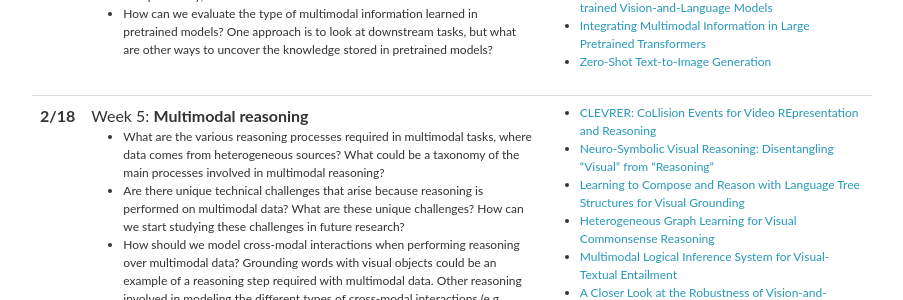
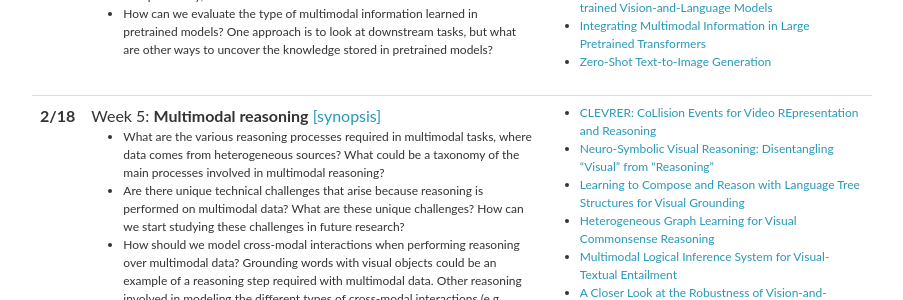
Before and after one commit to CMU-MultiComp-Lab/adv-mmml-course, a Jekyll site: the page built from _pages/schedule.md, in a window 1280 px wide and 900 px high, scrolled down 1150 px. Shown: the part 154-454 px from the top of the window, without its empty margins (188-1091 px from the left). Built offline with Jekyll 4.4.1, drawn with Linux system fonts in a browser that asks for light colours; nearby versions of some CDN libraries; comment, search, counter and statistics services are not loaded.

Commit message:
Update lectures.yml

```diff
--- a/_data/lectures.yml
+++ b/_data/lectures.yml
@@ -70,7 +70,7 @@
 
 - date: 2/18
   title: >
-    Week 5: <strong>Multimodal reasoning</strong>
+    Week 5: <strong>Multimodal reasoning</strong> <a href="11877_week5.pdf">[synopsis]</a>
   topics:
     - What are the various reasoning processes required in multimodal tasks, where data comes from heterogeneous sources? What could be a taxonomy of the main processes involved in multimodal reasoning? <br/>
     - Are there unique technical challenges that arise because reasoning is performed on multimodal data? What are these unique challenges? How can we start studying these challenges in future research? <br/>
```
